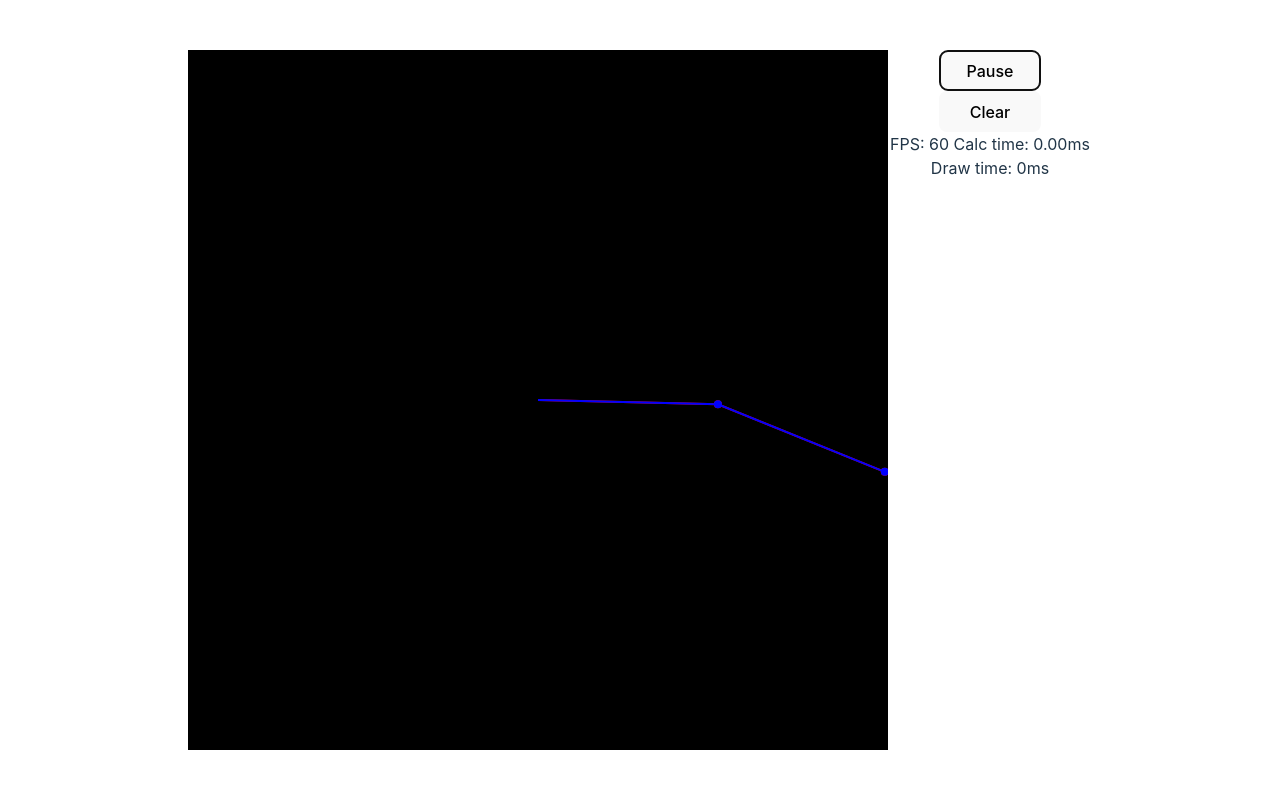
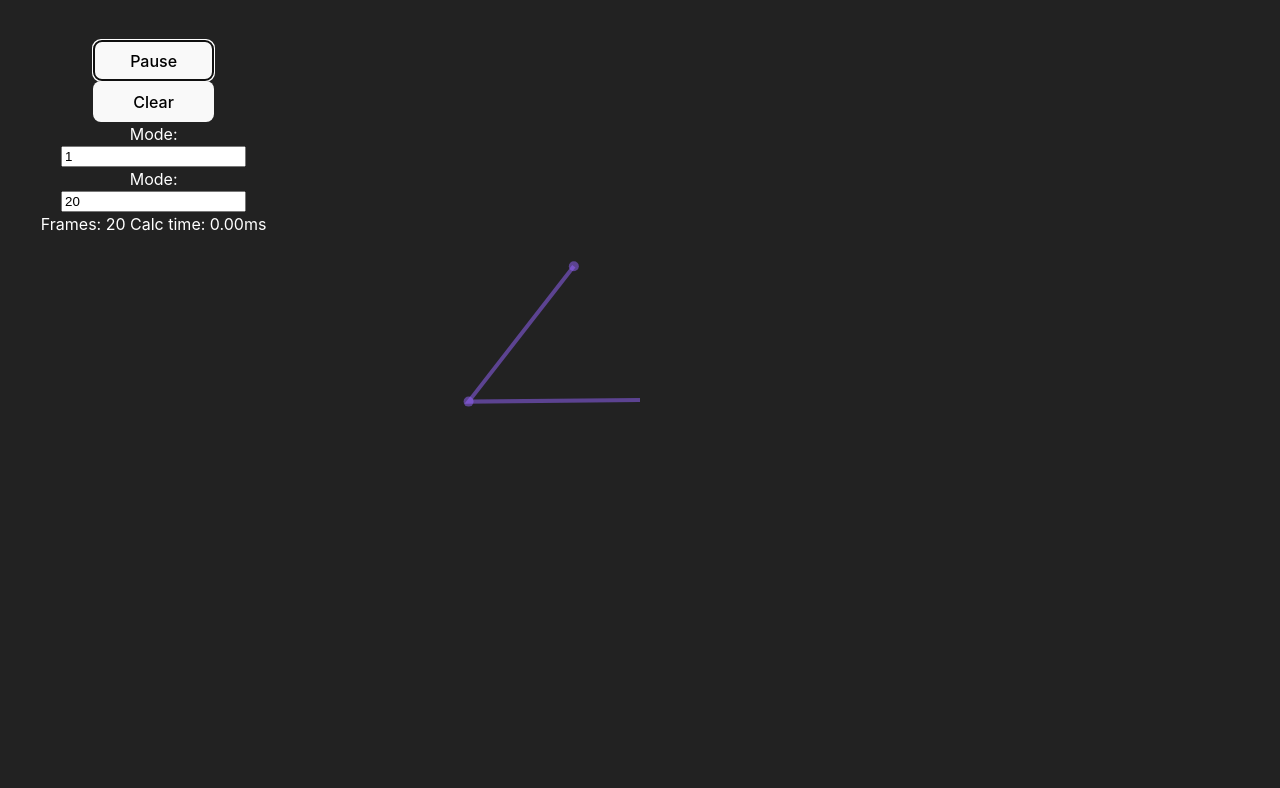
Before and after one commit to MBembers/js-sim, a website built with Vite: page index.html in a window 1280 px wide. Both pictures are taken after a click on the button "Start". Built offline with nearby package versions, Linux system fonts and the light colour scheme.

Commit message:
calculate more steps on each frame and new draw mode

```diff
--- a/src/DoublePendulum.ts
+++ b/src/DoublePendulum.ts
@@ -11,8 +11,15 @@ export default class DoublePendlum {
 	damping2: number;
 	theta1_v: number;
 	theta2_v: number;
+	g: number;
 	period_start: number;
 	color: string;
+
+	p_x1: number = -1;
+	p_y1: number = -1;
+	p_x2: number = -1;
+	p_y2: number = -1;
+	ctx: CanvasRenderingContext2D;
 	constructor(
 		x0: number,
 		y0: number,
@@ -22,6 +29,7 @@ export default class DoublePendlum {
 		theta2: number,
 		mass1: number,
 		mass2: number,
+		ctx: CanvasRenderingContext2D,
 		damping1: number = 0,
 		damping2: number = 0
 	) {
@@ -37,8 +45,10 @@ export default class DoublePendlum {
 		this.damping2 = damping2;
 		this.theta1_v = 0;
 		this.theta2_v = 0;
+		this.g = 9.81;
 		this.period_start = 0;
 		this.color = "white";
+		this.ctx = ctx;
 	}
 	set_color(color: string) {
 		this.color = color;
@@ -62,10 +72,9 @@ export default class DoublePendlum {
 	}
 	// d angle_v/dt = -g/l sin(angle)
 	f_theta1_v(theta1_v: number): number {
-		const g = 9.81;
 		let sus =
-			-g * (2 * this.m1 + this.m2) * Math.sin(this.theta1) -
-			this.m2 * g * Math.sin(this.theta1 - 2 * this.theta2) -
+			-this.g * (2 * this.m1 + this.m2) * Math.sin(this.theta1) -
+			this.m2 * this.g * Math.sin(this.theta1 - 2 * this.theta2) -
 			2 *
 				Math.sin(this.theta1 - this.theta2) *
 				this.m2 *
@@ -75,44 +84,67 @@ export default class DoublePendlum {
 	}
 
 	f_theta2_v(theta2_v: number): number {
-		const g = 9.81;
 		let sus =
 			2 *
 			Math.sin(this.theta1 - this.theta2) *
 			(this.theta1_v ** 2 * this.l1 * (this.m1 + this.m2) +
-				g * (this.m1 + this.m2) * Math.cos(this.theta1) +
+				this.g * (this.m1 + this.m2) * Math.cos(this.theta1) +
 				theta2_v ** 2 * this.l2 * this.m2 * Math.cos(this.theta1 - this.theta2));
 		sus = sus / (this.l2 * 2 * this.m1 + this.m2 - this.m2 * Math.cos(2 * this.theta1 - 2 * this.theta2));
 		return sus;
 	}
 
-	simulate(dt: number) {
-		this.theta1_v += this.f_theta1_v(this.theta1_v) * dt;
-		this.theta2_v += this.f_theta2_v(this.theta2_v) * dt;
+	simulate(frames: number, scale: number, mode: number) {
+		for (let i = 0; i < frames; i++) {
+			this.theta1_v += this.f_theta1_v(this.theta1_v) * 0.001;
+			this.theta2_v += this.f_theta2_v(this.theta2_v) * 0.001;
 
-		this.theta1 += this.f_theta1() * dt;
-		this.theta2 += this.f_theta2() * dt;
+			this.theta1 += this.f_theta1() * 0.001;
+			this.theta2 += this.f_theta2() * 0.001;
+			if (mode == 1 && i < frames - 1) continue;
+			this.draw(this.ctx, scale, mode);
+		}
 	}
 
-	draw(ctx: CanvasRenderingContext2D, scale: number): void {
-		ctx.strokeStyle = this.color;
-		ctx.fillStyle = this.color;
-		ctx.lineWidth = 2;
+	draw(ctx: CanvasRenderingContext2D, scale: number, mode: number): void {
 		const x1 = this.x0 + this.l1 * Math.sin(this.theta1) * scale;
 		const y1 = this.y0 + this.l1 * Math.cos(this.theta1) * scale;
 		const x2 = x1 + this.l2 * Math.sin(this.theta2) * scale;
 		const y2 = y1 + this.l2 * Math.cos(this.theta2) * scale;
+		if (this.p_x1 == -1) {
+			this.p_x1 = x1;
+			this.p_y1 = y1;
+			this.p_x2 = x2;
+			this.p_y2 = y2;
+		}
+		ctx.strokeStyle = this.color;
+		ctx.fillStyle = this.color;
+		if (mode == 1) {
+			ctx.lineWidth = 4;
 			ctx.beginPath();
 			ctx.moveTo(this.x0, this.y0);
 			ctx.lineTo(x1, y1);
 			ctx.lineTo(x2, y2);
 			ctx.stroke();
 			ctx.beginPath();
-		ctx.arc(x1, y1, 4, 0, 2 * Math.PI);
+			ctx.arc(x1, y1, 5, 0, 2 * Math.PI);
 			ctx.fill();
 			ctx.beginPath();
-		ctx.arc(x2, y2, 4, 0, 2 * Math.PI);
+			ctx.arc(x2, y2, 5, 0, 2 * Math.PI);
 			ctx.fill();
+		}
+		if (mode == 2) {
+			ctx.lineWidth = 1;
+			ctx.beginPath();
+			ctx.moveTo(this.p_x2, this.p_y2);
+			ctx.lineTo(x2, y2);
+			ctx.stroke();
+		}
+
+		this.p_x1 = x1;
+		this.p_x2 = x2;
+		this.p_y1 = y1;
+		this.p_y2 = y2;
 	}
 
 	acceleration1(): number {
--- a/src/Scene.ts
+++ b/src/Scene.ts
@@ -2,13 +2,13 @@ import { SimObject } from "./types";
 
 export default class Scene {
 	is_playing: boolean;
-	clear_screen: boolean;
 	scale: number;
+	mode: number;
 	objects: SimObject[];
-	constructor(scale: number) {
-		this.clear_screen = true;
+	constructor(scale: number, mode: number) {
 		this.is_playing = false;
 		this.scale = scale;
+		this.mode = mode;
 		this.objects = [];
 	}
 
@@ -16,11 +16,11 @@ export default class Scene {
 		this.objects.push(obj);
 	}
 
-	simulate(dt: number) {
-		this.objects.forEach((obj) => obj.simulate(dt));
+	simulate(frames: number) {
+		this.objects.forEach((obj) => obj.simulate(frames, this.scale, this.mode));
 	}
 
 	draw(ctx: CanvasRenderingContext2D) {
-		this.objects.forEach((obj) => obj.draw(ctx, this.scale));
+		this.objects.forEach((obj) => obj.draw(ctx, this.scale, this.mode));
 	}
 }
--- a/src/Simulation.ts
+++ b/src/Simulation.ts
@@ -1,6 +1,4 @@
 import Scene from "./Scene.ts";
-// import Pendulum from "./Pendulum.ts";
-// import Equation from "./Equation.ts";
 import DoublePendlum from "./DoublePendulum.ts";
 
 export default class Simulation {
@@ -11,59 +9,52 @@ export default class Simulation {
 	scene: Scene;
 
 	prev_t: number;
+	frames: number = 2000;
 
 	constructor() {
 		this.canvas = document.querySelector<HTMLCanvasElement>("#sim-canvas")!;
 		this.fps_label = document.querySelector<HTMLElement>("#fps")!;
 		this.start_button = document.querySelector<HTMLButtonElement>("#start-btn")!;
-		this.ctx = this.canvas.getContext("2d", { alpha: false })!;
-
+		this.ctx = this.canvas.getContext("2d", { alpha: true })!;
 		// scene setup -----------------------------------------------------
-		this.scene = new Scene(180);
+		this.scene = new Scene(this.canvas.width / 4.2, 1);
 		this.prev_t = 0;
 		this.setupControls();
 		this.setupScene();
 	}
 
 	update(): void {
-		let delta = (performance.now() - this.prev_t) / 1000;
-		this.prev_t = performance.now();
-		let fps = 1 / delta;
+		if (this.scene.is_playing) this.clear();
 
 		let now = performance.now();
-		if (this.scene.is_playing) this.scene.simulate(delta);
+		if (this.scene.is_playing) this.scene.simulate(this.frames);
 		let calc_time = performance.now() - now;
 
-		now = performance.now();
-		if (this.scene.is_playing) this.draw();
-		let draw_time = performance.now() - now;
-
-		this.fps_label.innerHTML = `FPS: ${fps.toFixed(0)} Calc time: ${calc_time.toFixed(2)}ms Draw time: ${draw_time.toFixed(0)}ms`;
+		this.fps_label.innerHTML = `Frames: ${this.frames} Calc time: ${calc_time.toFixed(2)}ms`;
 		requestAnimationFrame(() => this.update());
 	}
 
-	draw(): void {
-		if (this.scene.clear_screen) this.ctx.clearRect(0, 0, this.canvas.width, this.canvas.height);
+	clear(): void {
+		this.ctx.fillStyle = "#222";
+		if (this.scene.mode == 1) this.ctx.fillRect(0, 0, this.canvas.width, this.canvas.height);
 		this.ctx.fillStyle = "white";
-		this.scene.draw(this.ctx);
 	}
 
 	setupScene(): void {
-		let dp1 = new DoublePendlum(this.canvas.width / 2, this.canvas.height / 2, 1, 1, Math.PI / 2, Math.PI / 2, 1, 1);
-		dp1.set_color("red");
-		this.scene.addObject(dp1);
-		let dp2 = new DoublePendlum(this.canvas.width / 2, this.canvas.height / 2, 1, 1, Math.PI / 2 + 0.001, Math.PI / 2, 1, 1);
-		dp2.set_color("blue");
+		// let dp1 = new DoublePendlum(this.canvas.width / 2, this.canvas.height / 2, 1, 1, Math.PI, Math.PI / 2, 1, 1);
+		// dp1.set_color("red");
+		// this.scene.addObject(dp1);
+		let dp2 = new DoublePendlum(this.canvas.width / 2, this.canvas.height / 2, 1, 1, Math.PI, Math.PI / 2, 1, 1, this.ctx);
+		dp2.set_color(`rgba(150, 100, 255, 0.5)`);
 		this.scene.addObject(dp2);
-		// let p = new Pendulum(this.canvas.width / 2, this.canvas.height / 2, 1, Math.PI / 3, 1, 0);
-		// p.set_color("blue");
-		// this.scene.addObject(p);
-
-		// this.scene.addObject(new Equation(-4, -1));
+		this.ctx.fillStyle = "#222";
+		this.ctx.fillRect(0, 0, this.canvas.width, this.canvas.height);
 	}
 
 	setupControls(): void {
 		this.start_button.onclick = () => {
+			this.scene.mode = Number.parseInt(document.querySelector<HTMLInputElement>("#mode")!.value);
+			this.frames = Number.parseInt(document.querySelector<HTMLInputElement>("#frames")!.value);
 			this.scene.is_playing = !this.scene.is_playing;
 			this.start_button.innerHTML = this.scene.is_playing ? "Pause" : "Start";
 		};
--- a/src/main.ts
+++ b/src/main.ts
@@ -1,14 +1,22 @@
 import Simulation from "./Simulation.ts";
 import "./style.css";
 
+let width = window.innerWidth * 0.7;
+let height = window.innerHeight * 0.9;
+width = Math.min(width, height);
+height = Math.min(width, height);
 document.querySelector<HTMLDivElement>("#app")!.innerHTML = `
   <div class="main">
-    <canvas id="sim-canvas" width="700" height="700"></canvas>
-    <div class="side-right sidebar">
+    <div class="side-left sidebar">
       <button id="start-btn">Start</button>
       <button id="clear-btn">Clear</button>
+      <label for="mode">Mode: </label>
+      <input type="number" id="mode" value=1>
+      <label for="frames">Mode: </label>
+      <input type="number" id="frames" value=20>
       <div id="fps">FPS: 0</div>
     </div>
+    <canvas id="sim-canvas" width="${width}" height="${height}"></canvas>
   </div>
 `;
 
--- a/src/style.css
+++ b/src/style.css
@@ -28,6 +28,8 @@ body {
 	place-items: center;
 	min-width: 320px;
 	min-height: 100vh;
+	background-color: #222;
+	color: white;
 }
 
 .main {
@@ -35,10 +37,16 @@ body {
 	flex-direction: row;
 	justify-content: center;
 	/* align-items: center; */
+	margin: 0;
+	padding: 0;
 	width: 100%;
+	position: relative;
 }
 
 .sidebar {
+	position: absolute;
+	left: 0px;
+	top: 0px;
 	display: flex;
 	flex-direction: column;
 	align-items: center;
@@ -52,7 +60,8 @@ h1 {
 }
 
 #app {
-	max-width: 1280px;
+	width: 100%;
+	/* max-width: 1280px; */
 	margin: 0 auto;
 	padding: 2rem;
 	text-align: center;
--- a/src/types.ts
+++ b/src/types.ts
@@ -1,5 +1,3 @@
 import DoublePendulum from "./DoublePendulum";
-import Equation from "./Equation";
-import Pendulum from "./Pendulum";
 
-export type SimObject = Pendulum | DoublePendulum | Equation;
+export type SimObject = DoublePendulum;
```
Also changed, not shown: src/Equation.ts (deleted, +0 -36 lines), 1 other file. Lines whose indentation alone changed are shown as unchanged.
